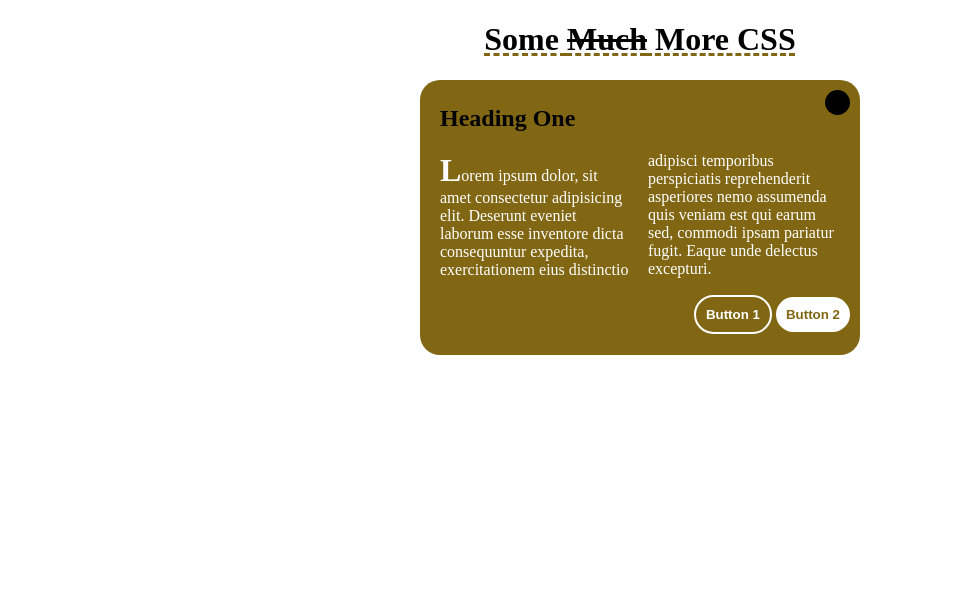
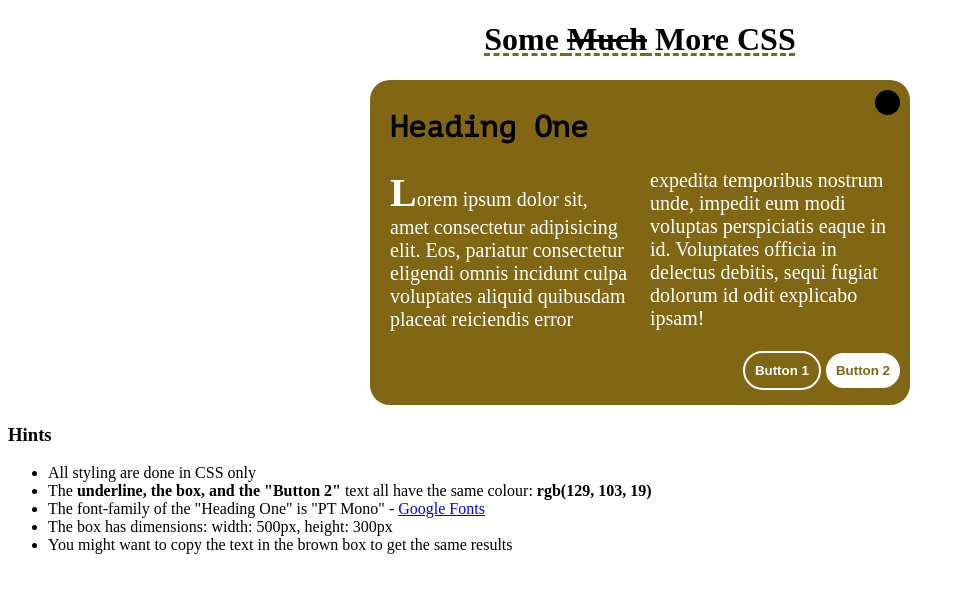
Before and after one commit to Machele-codez/IT-Media-Bootcamp-2021-Long-Vacation, a plain HTML site: page Weekly Projects/301/Week 3/index.html in a window 1280 px wide. Shown: the whole page, without its empty margins (0-964 px from the left). Drawn offline with Linux system fonts and the light colour scheme.

Commit message:
finished 301 week 3 project

```diff
--- a/Weekly Projects/301/Week 3/index.css
+++ b/Weekly Projects/301/Week 3/index.css
@@ -1,8 +1,10 @@
+@font-face {
+    font-family: myPTMono;
+    src: url('PT_Mono/PTMono-Regular.ttf')
+}
+
 * {
     --my-brown: rgb(129, 103, 19);
-    --my-blue: rgb(27, 60, 143);
-    --my-orange: rgb(206, 148, 23);
-    --my-purple: rgb(135, 16, 165);
 }
 
 #main-heading {
@@ -14,32 +16,22 @@ span {
     text-decoration: line-through;
 }
 
-#para {
-    font-size: 20px;
-    columns: 2;
-    text-align: justify;
-}
-
-#para::first-letter {
-    font-size: 2em;
-    font-weight: bolder;
-    color: green;
-}
-
 .card {
     background-color: var(--my-brown);
-    width: 400px;
-    height: 250px;
+    width: 500px;
+    height: 300px;
     padding: 20px;
     padding-top: 5px;
     border-radius: 20px;
     color: white;
     position: relative;
     margin: 0 auto;
+    font-size: 20px;
 }
 
 h2 {
     color: black;
+    font-family: myPTMono;
 }
 
 p.content {
--- a/Weekly Projects/301/Week 3/index.html
+++ b/Weekly Projects/301/Week 3/index.html
@@ -13,7 +13,7 @@
 
     <div class="card" id="card-1">
         <h2>Heading One</h2>
-        <p class="content">Lorem ipsum dolor, sit amet consectetur adipisicing elit. Deserunt eveniet laborum esse inventore dicta consequuntur expedita, exercitationem eius distinctio adipisci temporibus perspiciatis reprehenderit asperiores nemo assumenda quis veniam est qui earum sed, commodi ipsam pariatur fugit. Eaque unde delectus excepturi.</p>
+        <p class="content">Lorem ipsum dolor sit, amet consectetur adipisicing elit. Eos, pariatur consectetur eligendi omnis incidunt culpa voluptates aliquid quibusdam placeat reiciendis error expedita temporibus nostrum unde, impedit eum modi voluptas perspiciatis eaque in id. Voluptates officia in delectus debitis, sequi fugiat dolorum id odit explicabo ipsam!</p>
 
         <div class="button-container">
             <button class="btn-1">Button 1</button>
@@ -23,5 +23,18 @@
         <div class="circle"></div>
 
     </div>
+
+    <div class="instructions">
+        <h3>Hints</h3>
+        <ul>
+            <li>All styling are done in CSS only</li>
+            <li>The <strong>underline, the box, and the "Button 2"</strong> text all have the same colour: <strong>rgb(129, 103, 19)</strong></li>
+            <li>The font-family of the "Heading One" is "PT Mono" - <a href="https://fonts.google.com/specimen/PT+Mono">Google Fonts</a></li>
+            <li>The box has dimensions: width: 500px, height: 300px</li>
+            <li>You might want to copy the text in the brown box to get the same results</li>
+        </ul>
+    </div>
+
+
 </body>
 </html>
```
Also changed, not shown: Weekly Projects/301/Week 3/pre.html (added, +42 -0 lines), Weekly Projects/301/Week 3/PT_Mono/OFL.txt (added), Weekly Projects/301/Week 3/PT_Mono/PTMono-Regular.ttf (added).
